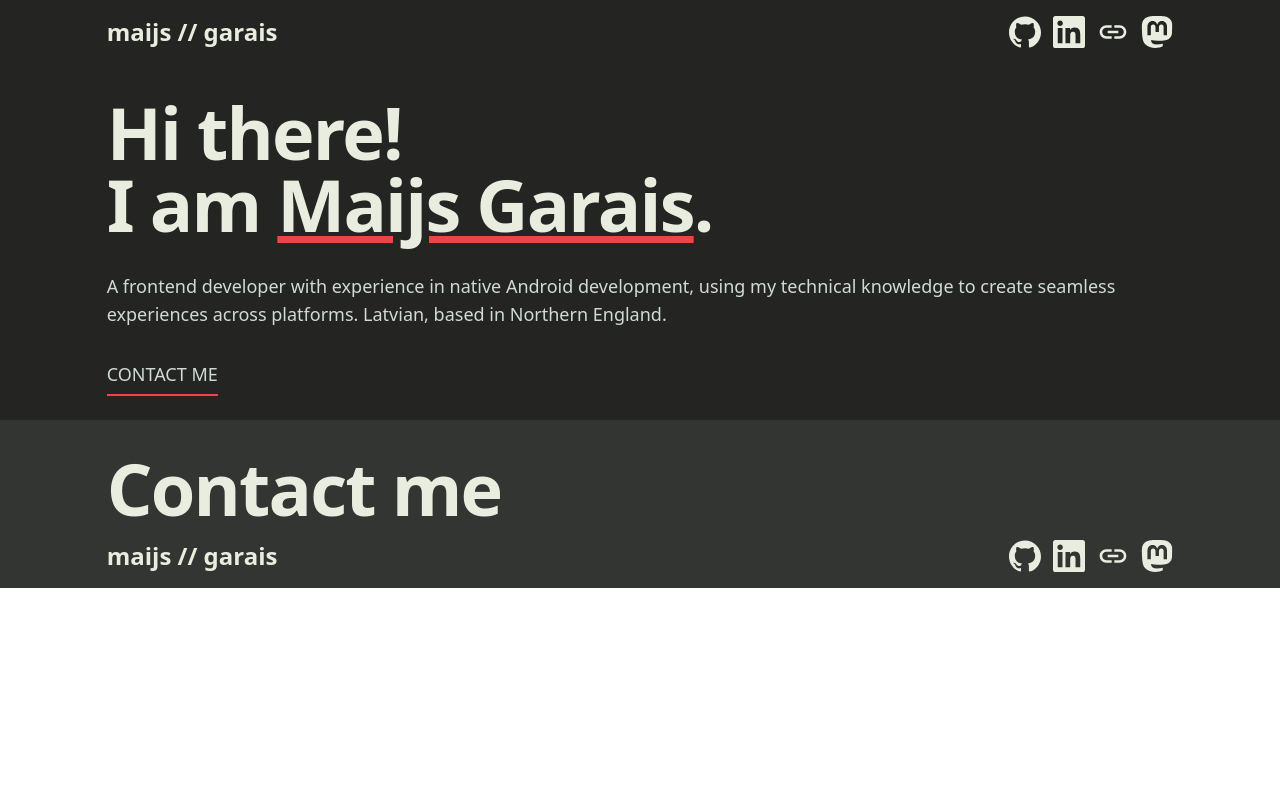
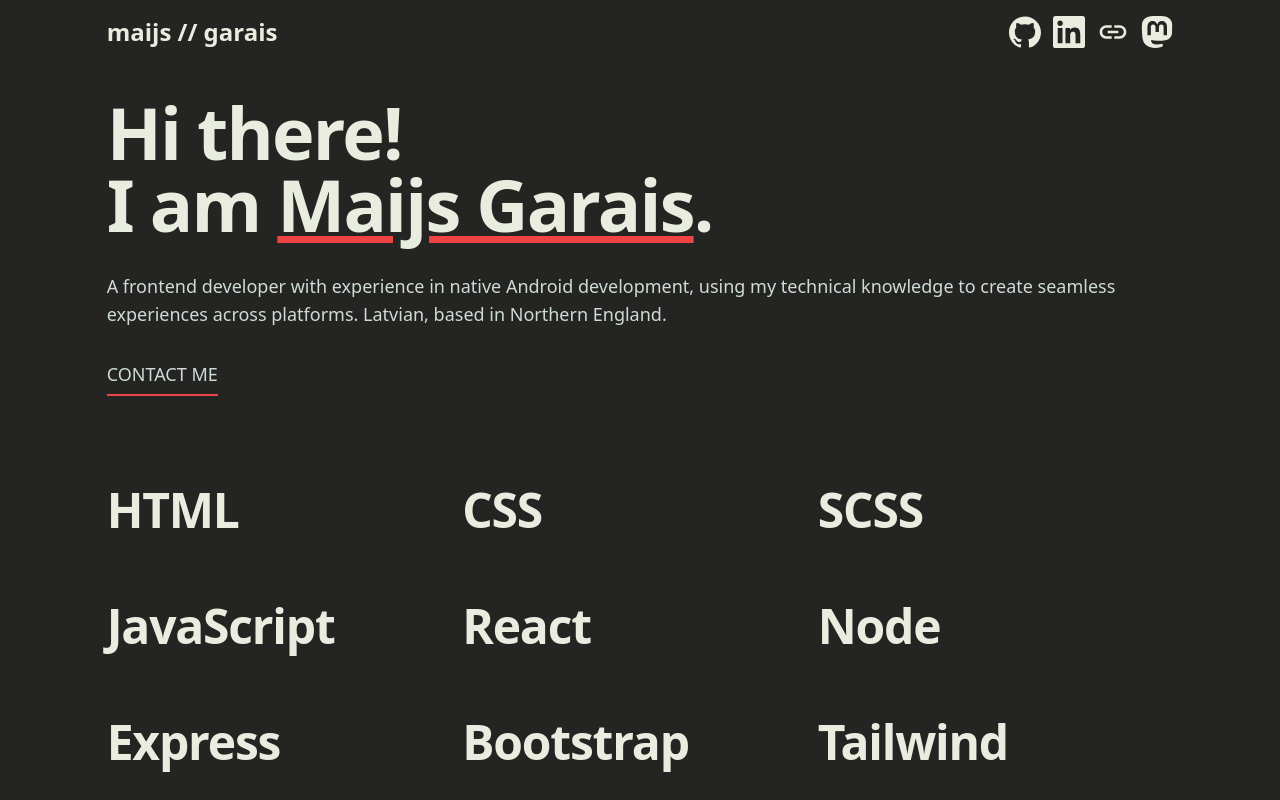
Before and after one commit to mai-soup/portfolio, a React (Vite) app: page / in a window 1280 px wide. Shown: the top 800 px of the page. Built offline with nearby package versions, Linux system fonts and the light colour scheme; a small style sheet from the web is missing.

Commit message:
add skills section

```diff
--- a/src/App.jsx
+++ b/src/App.jsx
@@ -2,6 +2,7 @@
 import Container from "./Container";
 import Footer from "./Footer";
 import LinksContainer from "./LinksContainer";
+import TechSection from "./TechSection";
 
 function App() {
   return (
@@ -9,6 +10,7 @@
       <Container>
         <LinksContainer />
         <BioSection />
+        <TechSection />
       </Container>
       <Footer />
     </div>
--- /dev/null
+++ b/src/TechSection.jsx
@@ -0,0 +1,18 @@
+import skills from "./assets/skills";
+
+const TechSection = () => {
+  return (
+    <div className="py-8 flex flex-row w-full flex-wrap">
+      {skills.map(skill => (
+        <div className="flex-1 basis-1/2 md:basis-1/3 my-4" key={skill.title}>
+          <h3 className="heading-l my-3">{skill.title}</h3>
+          {/* <p className="body-text text-light-grey">
+            {skill.years} Years Experience
+          </p> */}
+        </div>
+      ))}
+    </div>
+  );
+};
+
+export default TechSection;
--- /dev/null
+++ b/src/assets/skills.js
@@ -0,0 +1,13 @@
+const skills = [
+  { title: "HTML", years: 0 },
+  { title: "CSS", years: 0 },
+  { title: "SCSS", years: 0 },
+  { title: "JavaScript", years: 0 },
+  { title: "React", years: 0 },
+  { title: "Node", years: 0 },
+  { title: "Express", years: 0 },
+  { title: "Bootstrap", years: 0 },
+  { title: "Tailwind", years: 0 },
+];
+
+export default skills;
```
